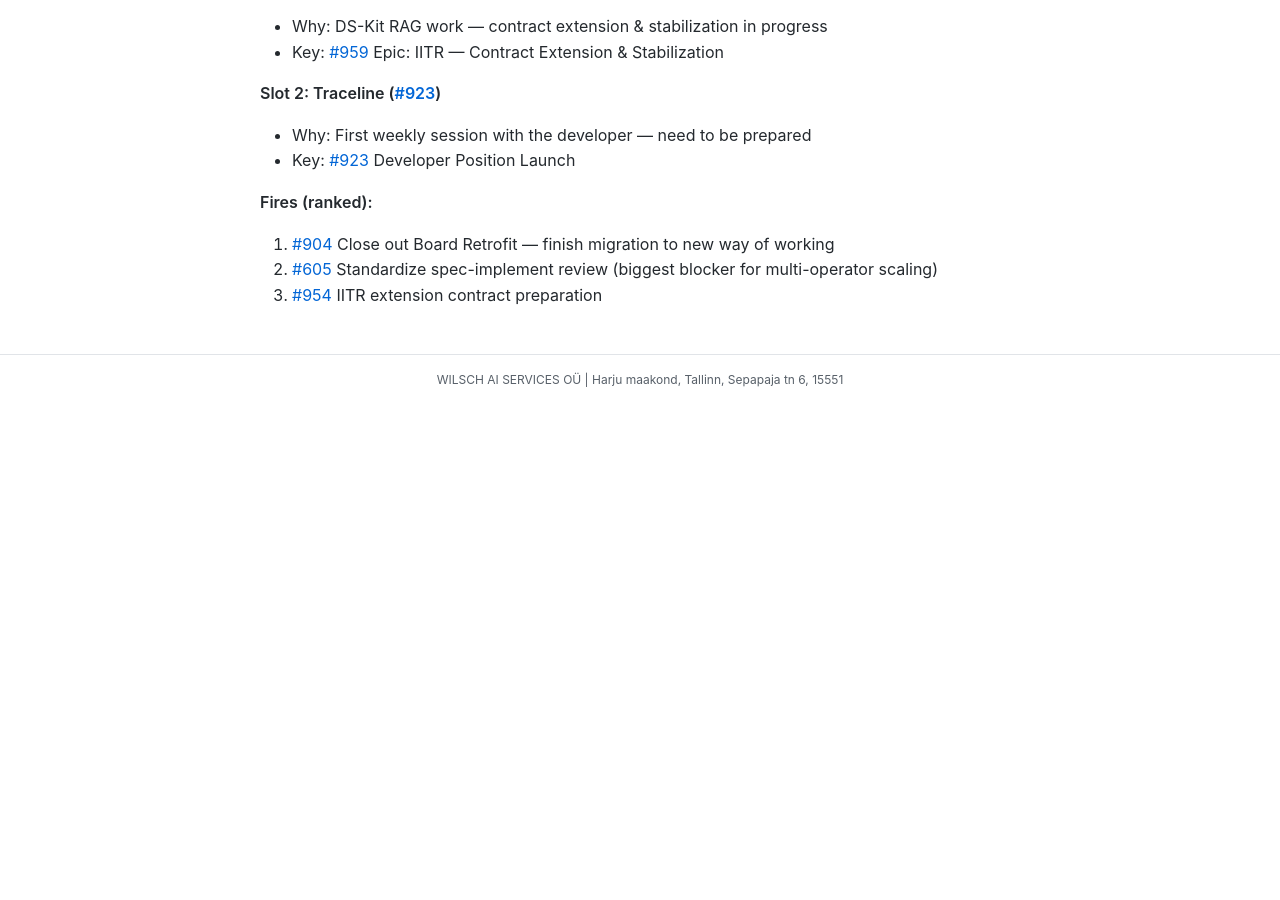
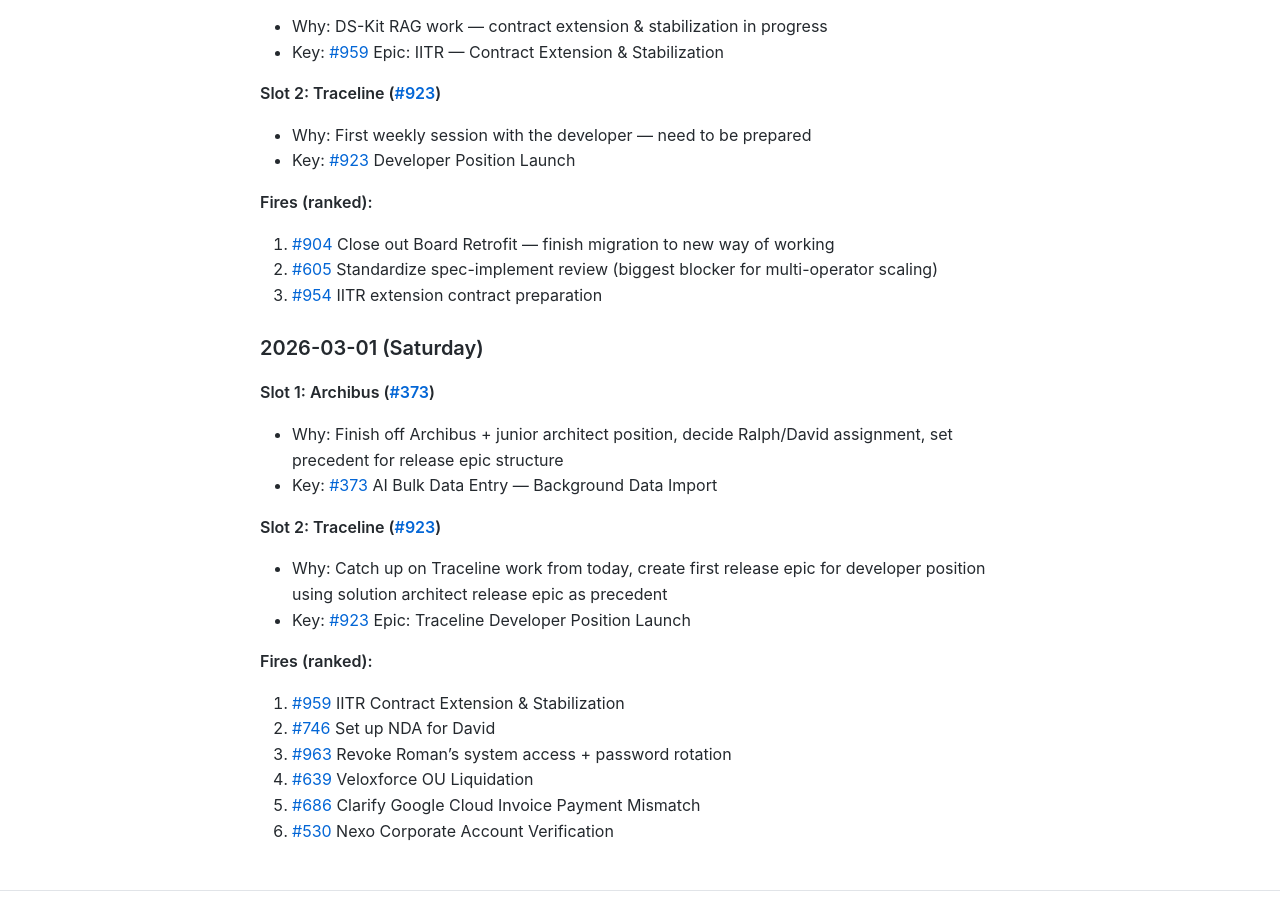
Before and after one commit to MariusWilsch/public-wilsch-ai-pages, a Jekyll site: the page built from project/soloforce/monthly-plan-2026-02-23-to-2026-03-31.md, in a window 1280 px wide and 900 px high, scrolled down 9666 px. Built offline with Jekyll 4.4.1, drawn with Linux system fonts in a browser that asks for light colours; our own code applies the rules of GitHub Pages for plain Markdown files; before the commit the page ends 10071 px from its top, so only the background shows below that.

Commit message:
Sync from hippocampus 2026-03-01

```diff
--- a/project/soloforce/monthly-plan-2026-02-23-to-2026-03-31.md
+++ b/project/soloforce/monthly-plan-2026-02-23-to-2026-03-31.md
@@ -281,3 +281,21 @@ First monthly plan. Testing: if monthly pre-decides direction and daily enforces
 1. [#904](https://github.com/DaveX2001/deliverable-tracking/issues/904) Close out Board Retrofit — finish migration to new way of working
 2. [#605](https://github.com/DaveX2001/deliverable-tracking/issues/605) Standardize spec-implement review (biggest blocker for multi-operator scaling)
 3. [#954](https://github.com/DaveX2001/deliverable-tracking/issues/954) IITR extension contract preparation
+
+### 2026-03-01 (Saturday)
+
+**Slot 1: Archibus ([#373](https://github.com/DaveX2001/deliverable-tracking/issues/373))**
+- Why: Finish off Archibus + junior architect position, decide Ralph/David assignment, set precedent for release epic structure
+- Key: [#373](https://github.com/DaveX2001/deliverable-tracking/issues/373) AI Bulk Data Entry — Background Data Import
+
+**Slot 2: Traceline ([#923](https://github.com/DaveX2001/deliverable-tracking/issues/923))**
+- Why: Catch up on Traceline work from today, create first release epic for developer position using solution architect release epic as precedent
+- Key: [#923](https://github.com/DaveX2001/deliverable-tracking/issues/923) Epic: Traceline Developer Position Launch
+
+**Fires (ranked):**
+1. [#959](https://github.com/DaveX2001/deliverable-tracking/issues/959) IITR Contract Extension & Stabilization
+2. [#746](https://github.com/DaveX2001/deliverable-tracking/issues/746) Set up NDA for David
+3. [#963](https://github.com/DaveX2001/deliverable-tracking/issues/963) Revoke Roman's system access + password rotation
+4. [#639](https://github.com/DaveX2001/deliverable-tracking/issues/639) Veloxforce OU Liquidation
+5. [#686](https://github.com/DaveX2001/deliverable-tracking/issues/686) Clarify Google Cloud Invoice Payment Mismatch
+6. [#530](https://github.com/DaveX2001/deliverable-tracking/issues/530) Nexo Corporate Account Verification
```
